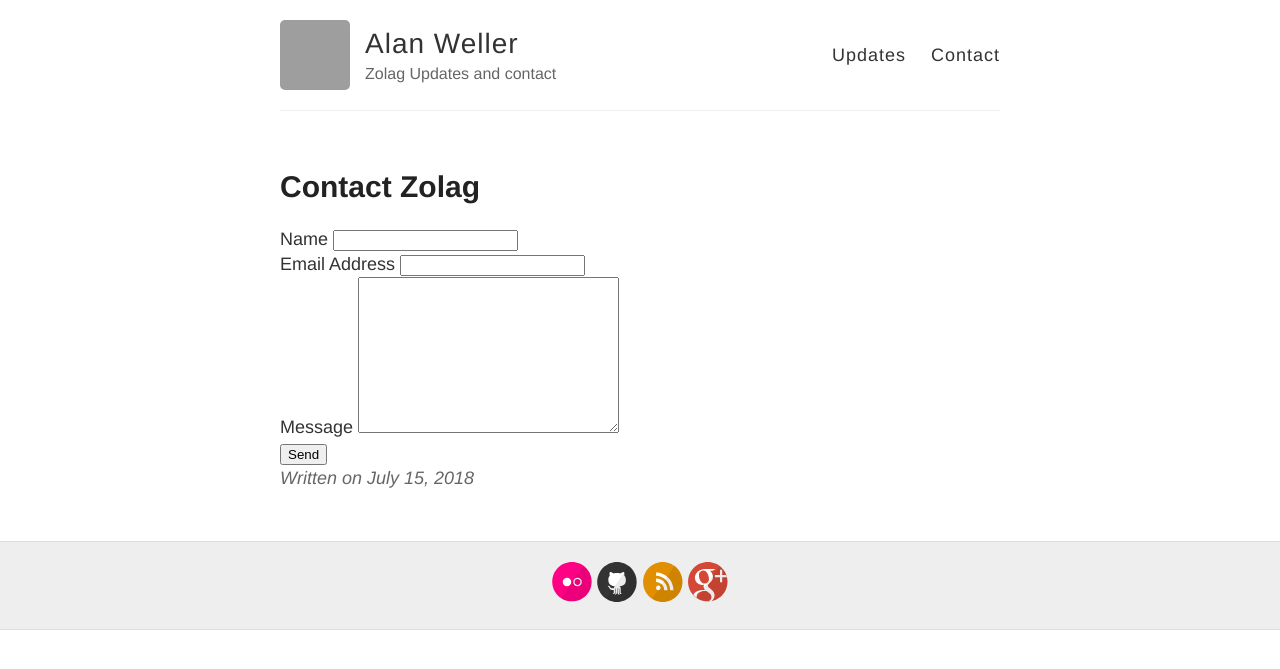
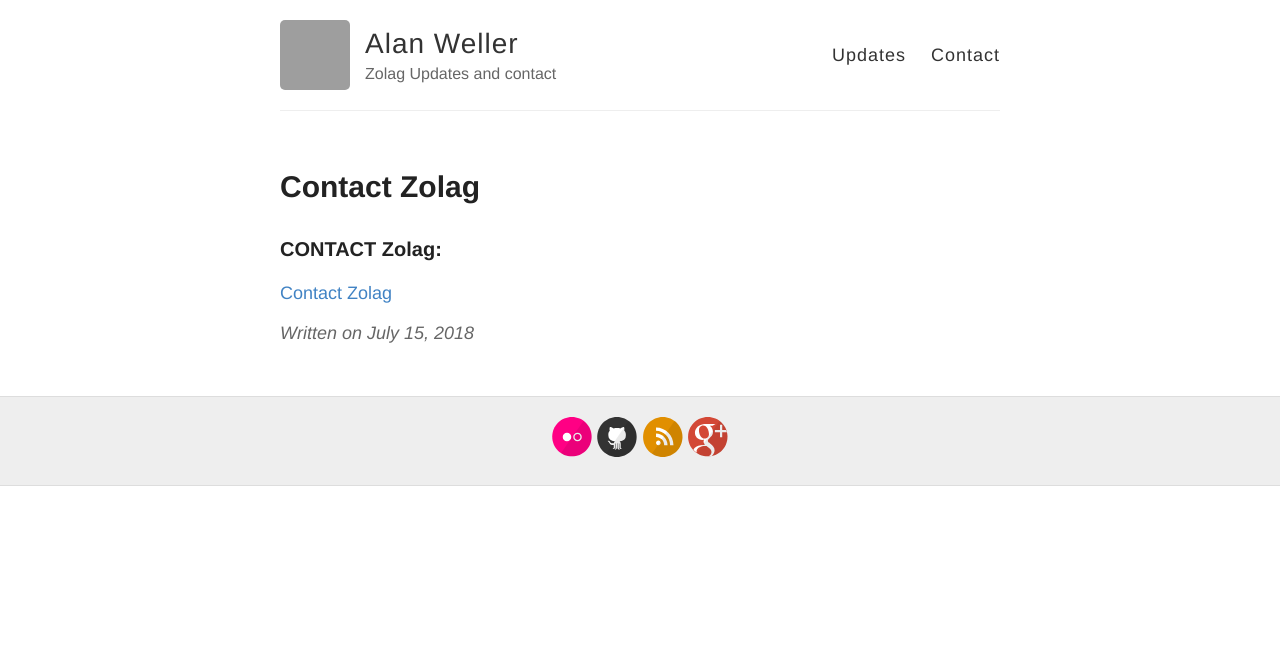
Before and after one commit to alwell/alwell.github.io, a Jekyll site: the page built from Contact.md, in a window 1280 px wide. Shown: the top 669 px of the page. Built offline with Jekyll 4.4.1, drawn with Linux system fonts in a browser that asks for light colours; Markdown is read by kramdown in place of the engine named in the settings; grey boxes are pictures that could not be loaded.

Commit message:
Update Contact.md

```diff
--- a/Contact.md
+++ b/Contact.md
@@ -7,13 +7,6 @@ date: 2018-07-15
 
 
 
+### CONTACT Zolag:
 
-<form action="http://formspree.io/aweller32@gmail.com" method="POST">
-    <label for="name">Name</label>
-    <input type="text" id="name" name="name" class="full-width"><br>
-    <label for="email">Email Address</label>
-    <input type="email" id="email" name="_replyto" class="full-width"><br>
-    <label for="message">Message</label>
-    <textarea name="message" id="message" cols="30" rows="10" class="full-width"></textarea><br>
-    <input type="submit" value="Send" class="button">
-  </form>
+[Contact Zolag](https://docs.google.com/forms/d/e/1FAIpQLSf5lxYq2sVNpwgGuSzN51IMZVEdLB_KhzTKzqvW3hQo9CcZVg/viewform?usp=sf_link)
```
